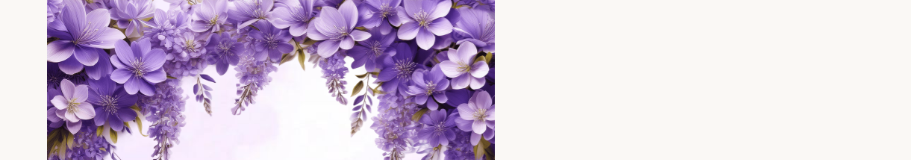
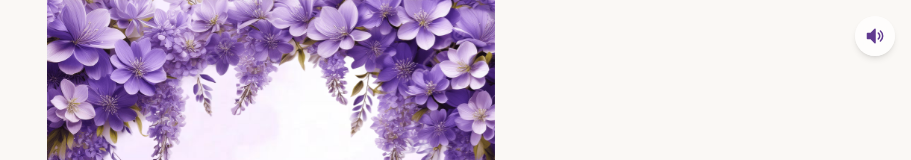
Before and after one commit to lengtith/sample-online-invitation, a Next.js app: page /lavender-2 in a window 1280 px wide. Shown: the top 160 px of the page, without its empty margins (369-1280 px from the left). Built offline with nearby package versions, Linux system fonts and the light colour scheme; a web font is replaced by a local one.

Commit message:
add music background

```diff
--- a/src/app/lavender-2/page.tsx
+++ b/src/app/lavender-2/page.tsx
@@ -6,6 +6,7 @@ import gsap from "gsap";
 import { ScrollTrigger } from "gsap/ScrollTrigger";
 import { useGSAP } from "@gsap/react";
 import FallingPetals from "@/components/FallingPetals";
+import BackgroundMusic from "@/components/BackgroundMusic";
 
 gsap.registerPlugin(ScrollTrigger);
 
@@ -184,6 +185,7 @@ export default function LavenderPage() {
 
   return (
     <div className="relative h-screen w-full">
+      <BackgroundMusic src="/video/wedding-music.mp4" />
       <div
         ref={scrollerRef}
         className="relative h-screen max-w-md mx-auto bg-[url('/lavender-2/background.jpg')] bg-cover bg-center overflow-y-auto overflow-x-hidden no-scrollbar snap-y snap-mandatory"
@@ -600,7 +602,7 @@ export default function LavenderPage() {
                   <div className="self-stretch justify-end text-[#613A90] text-base font-normal font-kantumruy leading-7">
                     ឈ្មោះរបស់អ្នក
                   </div>
-                  <div className="self-stretch h-11 px-4 rounded-lg outline outline-offset-[-1.12px] outline-[#613A90]/20 has-focus:outline-2 has-focus:outline-[#613A90] transition-[outline-color,outline-width] inline-flex justify-start items-center gap-3">
+                  <div className="self-stretch h-9 px-4 rounded-lg outline outline-offset-[-1.12px] outline-[#613A90]/20 has-focus:outline-2 has-focus:outline-[#613A90] transition-[outline-color,outline-width] inline-flex justify-start items-center gap-3">
                     <input
                       type="text"
                       placeholder="បញ្ចូលឈ្មោះរបស់អ្នក"
@@ -608,18 +610,18 @@ export default function LavenderPage() {
                     />
                   </div>
                 </div>
-                <div className="self-stretch flex flex-col justify-start items-start gap-2">
+                {/* <div className="self-stretch flex flex-col justify-start items-start gap-2">
                   <div className="self-stretch justify-end text-[#613A90] text-base font-normal font-kantumruy leading-7">
                     ត្រូវជាអ្វីនឹងម្ចាស់ដើមការ
                   </div>
-                  <div className="self-stretch h-11 px-4 rounded-lg outline outline-offset-[-1.12px] outline-[#613A90]/20 has-focus:outline-2 has-focus:outline-[#613A90] transition-[outline-color,outline-width] inline-flex justify-start items-center gap-3">
+                  <div className="self-stretch h-9 px-4 rounded-lg outline outline-offset-[-1.12px] outline-[#613A90]/20 has-focus:outline-2 has-focus:outline-[#613A90] transition-[outline-color,outline-width] inline-flex justify-start items-center gap-3">
                     <input
                       type="text"
                       placeholder="មិត្ដភក្ដិ"
                       className="flex-1 min-w-0 h-full bg-transparent text-[#613A90] placeholder:text-[#613A90]/40 text-base font-normal font-kantumruy outline-none"
                     />
                   </div>
-                </div>
+                </div> */}
                 <div className="self-stretch flex flex-col justify-start items-start gap-2">
                   <div className="self-stretch justify-end text-[#613A90] text-base font-normal font-kantumruy leading-7">
                     តើអ្នកនឹងចូលរួមឬទេ?
@@ -627,7 +629,7 @@ export default function LavenderPage() {
                   <div className="self-stretch inline-flex justify-start items-stretch gap-3.5">
                     <label
                       htmlFor="rsvp-attending"
-                      className="flex-1 h-11 px-3 rounded-lg outline outline-offset-[-1.12px] outline-[#613A90]/20 has-focus-visible:outline-2 has-focus-visible:outline-[#613A90] transition-[outline-color,outline-width] flex justify-between items-center cursor-pointer"
+                      className="flex-1 h-9 px-3 rounded-lg outline outline-offset-[-1.12px] outline-[#613A90]/20 has-focus-visible:outline-2 has-focus-visible:outline-[#613A90] transition-[outline-color,outline-width] flex justify-between items-center cursor-pointer"
                     >
                       <span className="justify-start text-[#613A90] font-normal font-kantumruy leading-6">
                         ចូលរួម
@@ -641,7 +643,7 @@ export default function LavenderPage() {
                     </label>
                     <label
                       htmlFor="rsvp-not-attending"
-                      className="flex-1 h-11 px-3 rounded-lg outline outline-offset-[-1.12px] outline-[#613A90]/20 has-focus-visible:outline-2 has-focus-visible:outline-[#613A90] transition-[outline-color,outline-width] flex justify-between items-center cursor-pointer"
+                      className="flex-1 h-9 px-3 rounded-lg outline outline-offset-[-1.12px] outline-[#613A90]/20 has-focus-visible:outline-2 has-focus-visible:outline-[#613A90] transition-[outline-color,outline-width] flex justify-between items-center cursor-pointer"
                     >
                       <span className="justify-start text-[#613A90] font-normal font-kantumruy leading-6">
                         មិនបានចូលរួម
@@ -659,7 +661,7 @@ export default function LavenderPage() {
                   <div className="self-stretch justify-end text-[#613A90] text-base font-normal font-kantumruy leading-7">
                     ចំនួននាក់នឹងទៅចូលរួម
                   </div>
-                  <div className="self-stretch h-11 px-4 rounded-lg outline outline-offset-[-1.12px] outline-[#613A90]/20 has-focus:outline-2 has-focus:outline-[#613A90] transition-[outline-color,outline-width] inline-flex justify-start items-center gap-4">
+                  <div className="self-stretch h-9 px-4 rounded-lg outline outline-offset-[-1.12px] outline-[#613A90]/20 has-focus:outline-2 has-focus:outline-[#613A90] transition-[outline-color,outline-width] inline-flex justify-start items-center gap-4">
                     <input
                       type="number"
                       min={1}
--- /dev/null
+++ b/src/components/BackgroundMusic.tsx
@@ -0,0 +1,94 @@
+"use client";
+
+import { useEffect, useRef, useState } from "react";
+
+export default function BackgroundMusic({ src }: { src: string }) {
+  const audioRef = useRef<HTMLVideoElement>(null);
+  const [isMuted, setIsMuted] = useState(false);
+
+  useEffect(() => {
+    const audio = audioRef.current;
+    if (!audio) return;
+
+    const tryPlay = () => {
+      audio.muted = false;
+      audio.play().catch(() => {});
+    };
+
+    const events: (keyof DocumentEventMap)[] = [
+      "pointerdown",
+      "keydown",
+      "scroll",
+    ];
+    events.forEach((event) =>
+      document.addEventListener(event, tryPlay, { once: true }),
+    );
+
+    return () => {
+      events.forEach((event) => document.removeEventListener(event, tryPlay));
+    };
+  }, []);
+
+  const toggleMute = () => {
+    const audio = audioRef.current;
+    if (!audio) return;
+    audio.muted = !audio.muted;
+    setIsMuted(audio.muted);
+    if (!audio.muted) audio.play().catch(() => {});
+  };
+
+  return (
+    <>
+      <video
+        ref={audioRef}
+        src={src}
+        loop
+        playsInline
+        autoPlay
+        className="fixed w-px h-px opacity-0 pointer-events-none"
+        aria-hidden="true"
+      />
+      <button
+        type="button"
+        onClick={toggleMute}
+        aria-label={isMuted ? "បើកសំឡេង" : "បិទសំឡេង"}
+        className="fixed top-4 right-4 z-40 size-10 flex items-center justify-center rounded-full bg-white/70 backdrop-blur-sm text-[#613A90] shadow-md hover:bg-white/90 transition-colors"
+      >
+        {isMuted ? (
+          <svg
+            viewBox="0 0 24 24"
+            fill="none"
+            stroke="currentColor"
+            strokeWidth={1.8}
+            className="w-5 h-5"
+          >
+            <path
+              d="M3 9v6h4l5 5V4L7 9H3z"
+              strokeLinejoin="round"
+              fill="currentColor"
+            />
+            <path d="M17 9l4 6M21 9l-4 6" strokeLinecap="round" />
+          </svg>
+        ) : (
+          <svg
+            viewBox="0 0 24 24"
+            fill="none"
+            stroke="currentColor"
+            strokeWidth={1.8}
+            className="w-5 h-5"
+          >
+            <path
+              d="M3 9v6h4l5 5V4L7 9H3z"
+              strokeLinejoin="round"
+              fill="currentColor"
+            />
+            <path
+              d="M16 8.5a4.5 4.5 0 0 1 0 7M18.5 6a8 8 0 0 1 0 12"
+              strokeLinecap="round"
+            />
+          </svg>
+        )}
+      </button>
+    </>
+  );
+}
```
Also changed, not shown: 1 other file (tests, documents, lock files or other folders).
